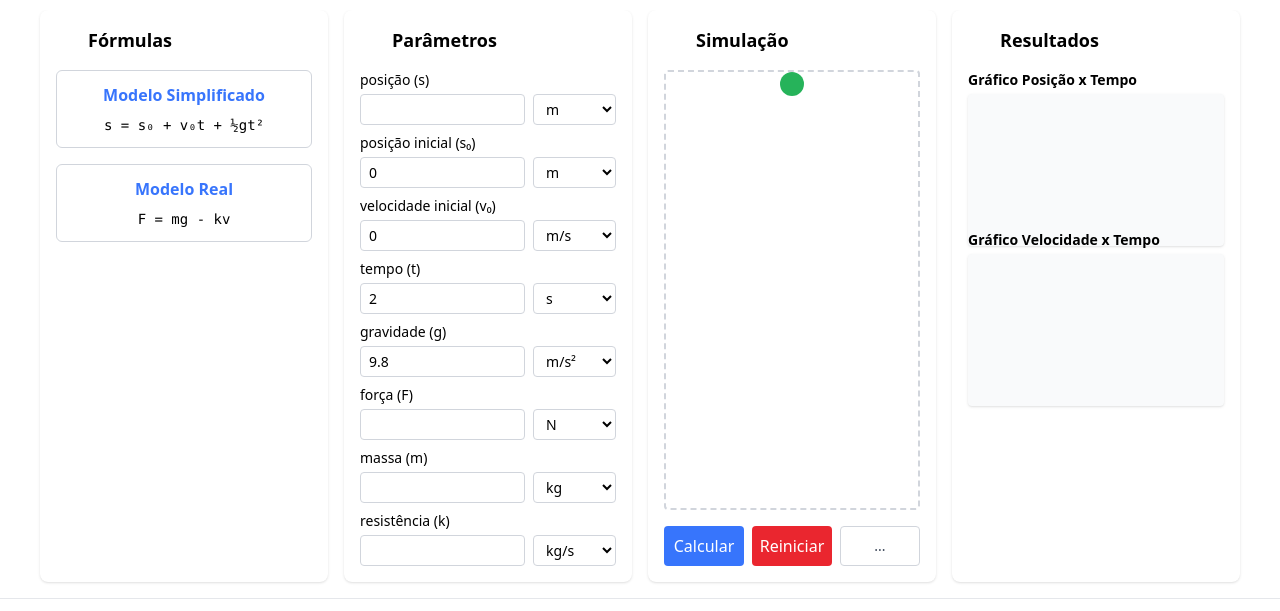
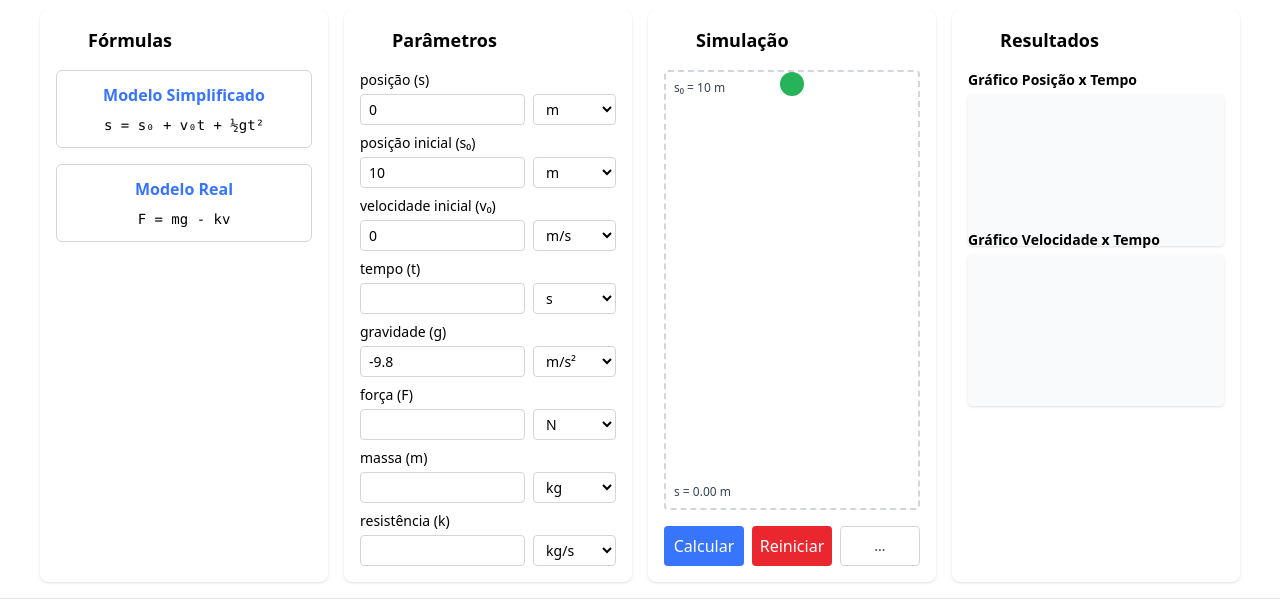
Before and after one commit to WallaceSousa88/GoScience, a SvelteKit app in the folder frontend-svelte/: page /Fisica/01_QuedaLivre in a window 1280 px wide. Shown: the part 194-805 px from the top of the page. Built offline with nearby package versions, Linux system fonts and the light colour scheme; some icons are missing.

Commit message:
upd frontend-svelte

```diff
--- a/frontend-svelte/src/routes/Fisica/01_QuedaLivre/+page.svelte
+++ b/frontend-svelte/src/routes/Fisica/01_QuedaLivre/+page.svelte
@@ -30,15 +30,15 @@
     F: { N: 1, lbf: 4.44822 }
   };
 
-  let s: number | null = null;
+  let s: number | null = 0;
   let sUnit = 'm';
-  let s0: number | null = 0;
+  let s0: number | null = 10;
   let s0Unit = 'm';
   let v0: number | null = 0;
   let v0Unit = 'm/s';
-  let t: number | null = 2;
+  let t: number | null = null;
   let tUnit = 's';
-  let g: number | null = 9.8;
+  let g: number | null = -9.8;
   let gUnit = 'm/s²';
   let m: number | null = null;
   let mUnit = 'kg';
@@ -49,11 +49,13 @@
 
   let resultado = '';
   let variavelCalculada: string | null = null;
+
+  const alturaSimulacaoPx = 128;
   let posicaoY = 0;
+  let sFinalExibido: { valor: number | null, unidade: string } = { valor: s, unidade: sUnit };
+
   let startTime: number | null = null;
   let animationFrame: number | null = null;
-
-  const alturaMaximaPx = 128;
 
   function toSI(value: number | null, unit: string, type: UnidadeTipo): number | null {
     if (value === null) return null;
@@ -71,6 +73,8 @@
   }
 
   function iniciarSimulacao() {
+    if (animationFrame) cancelAnimationFrame(animationFrame);
+
     const sSI = toSI(s, sUnit, 's');
     const s0SI = toSI(s0, s0Unit, 's');
     const v0SI = toSI(v0, v0Unit, 'v');
@@ -79,6 +83,9 @@
     const mSI = toSI(m, mUnit, 'm');
     const kSI = toSI(k, kUnit, 'k');
     const FSI = toSI(F, FUnit, 'F');
+
+    let tempoTotalSI: number | null = null;
+    let sFinalSI: number | null = sSI;
 
     const usandoModeloReal = mSI !== null || kSI !== null || FSI !== null;
 
@@ -94,18 +101,19 @@
     } else {
       if (sSI === null && s0SI !== null && v0SI !== null && tSI !== null && gSI !== null) {
         const sCalc = s0SI + v0SI * tSI + 0.5 * gSI * tSI * tSI;
+        sFinalSI = sCalc;
+        tempoTotalSI = tSI;
         resultado = formatarResultado('Simplificado', 's', fromSI(sCalc, sUnit, 's'), sUnit);
         variavelCalculada = 's';
       } else if (s0SI === null && sSI !== null && v0SI !== null && tSI !== null && gSI !== null) {
         const s0Calc = sSI - v0SI * tSI - 0.5 * gSI * tSI * tSI;
+        tempoTotalSI = tSI;
         resultado = formatarResultado('Simplificado', 's₀', fromSI(s0Calc, s0Unit, 's'), s0Unit);
         variavelCalculada = 's₀';
       } else if (v0SI === null && sSI !== null && s0SI !== null && tSI !== null && gSI !== null) {
-        if (tSI === 0) {
-            resultado = 'Modelo Simplificado: O tempo não pode ser zero.';
-            return;
-        }
+        if (tSI === 0) { resultado = 'O tempo não pode ser zero.'; return; }
         const vCalc = (sSI - s0SI - 0.5 * gSI * tSI * tSI) / tSI;
+        tempoTotalSI = tSI;
         resultado = formatarResultado('Simplificado', 'v₀', fromSI(vCalc, v0Unit, 'v'), v0Unit);
         variavelCalculada = 'v₀';
       } else if (tSI === null && sSI !== null && s0SI !== null && v0SI !== null && gSI !== null) {
@@ -113,19 +121,18 @@
         const b = v0SI;
         const c = s0SI - sSI;
         const delta = b * b - 4 * a * c;
-        if (delta < 0) {
-          resultado = 'Modelo Simplificado: Não há solução real para o tempo.';
-          return;
-        }
-        const tCalc = (-b + Math.sqrt(delta)) / (2 * a);
+        if (delta < 0) { resultado = 'Não há solução real para o tempo.'; return; }
+        const tCalc1 = (-b + Math.sqrt(delta)) / (2 * a);
+        const tCalc2 = (-b - Math.sqrt(delta)) / (2 * a);
+        const tCalc = Math.max(tCalc1, tCalc2);
+        if (tCalc < 0) { resultado = 'O tempo calculado é negativo.'; return; }
+        tempoTotalSI = tCalc;
         resultado = formatarResultado('Simplificado', 't', fromSI(tCalc, tUnit, 't'), tUnit);
         variavelCalculada = 't';
       } else if (gSI === null && sSI !== null && s0SI !== null && v0SI !== null && tSI !== null) {
-        if (tSI === 0) {
-            resultado = 'Modelo Simplificado: O tempo não pode ser zero.';
-            return;
-        }
+        if (tSI * tSI === 0) { resultado = 'O tempo não pode ser zero.'; return; }
         const gCalc = 2 * (sSI - s0SI - v0SI * tSI) / (tSI * tSI);
+        tempoTotalSI = tSI;
         resultado = formatarResultado('Simplificado', 'g', fromSI(gCalc, gUnit, 'g'), gUnit);
         variavelCalculada = 'g';
       } else {
@@ -134,25 +141,35 @@
       }
     }
 
-    const distancia = sSI ?? (s0SI! + v0SI! * tSI! + 0.5 * gSI! * tSI! * tSI!);
-    const escala = alturaMaximaPx / distancia;
-    posicaoY = 0;
+    if (tempoTotalSI === null || s0SI === null || sFinalSI === null) return;
+
+    sFinalExibido = { valor: fromSI(sFinalSI, sUnit, 's'), unidade: sUnit };
+
     startTime = null;
-    if (animationFrame) cancelAnimationFrame(animationFrame);
 
     function animar(timestamp: number) {
       if (!startTime) startTime = timestamp;
       const elapsed = (timestamp - startTime) / 1000;
-      const sAtual = s0SI! + v0SI! * elapsed + 0.5 * gSI! * elapsed * elapsed;
-      let y = sAtual * escala;
 
-      if (y >= alturaMaximaPx) {
-        y = alturaMaximaPx;
-      } else {
-        animationFrame = requestAnimationFrame(animar);
+      if (elapsed >= tempoTotalSI!) {
+        posicaoY = alturaSimulacaoPx;
+        if (animationFrame) cancelAnimationFrame(animationFrame);
+        animationFrame = null;
+        return;
       }
 
-      posicaoY = y;
+      const sAtual = s0SI! + v0SI! * elapsed + 0.5 * gSI! * elapsed * elapsed;
+      const distanciaTotal = s0SI! - sFinalSI!;
+      const distanciaPercorrida = s0SI! - sAtual;
+
+      let fracaoPercorrida = 0;
+      if (distanciaTotal !== 0) {
+        fracaoPercorrida = distanciaPercorrida / distanciaTotal;
+      }
+
+      posicaoY = fracaoPercorrida * alturaSimulacaoPx;
+
+      animationFrame = requestAnimationFrame(animar);
     }
 
     animationFrame = requestAnimationFrame(animar);
@@ -162,8 +179,12 @@
     resultado = '';
     variavelCalculada = null;
     posicaoY = 0;
+    sFinalExibido = { valor: s, unidade: sUnit };
     startTime = null;
-    if (animationFrame) cancelAnimationFrame(animationFrame);
+    if (animationFrame) {
+        cancelAnimationFrame(animationFrame);
+        animationFrame = null;
+    }
   }
 
   function destaque(campo: string) {
@@ -185,34 +206,102 @@
 
   <svelte:fragment slot="parametros">
     <div class="flex-1 overflow-y-auto pr-2 -mr-2 space-y-2">
-      {#each [
-        { label: 'posição (s)', value: s, unit: sUnit, type: 's', options: ['m', 'ft', 'in'], key: 's' },
-        { label: 'posição inicial (s₀)', value: s0, unit: s0Unit, type: 's', options: ['m', 'ft', 'in'], key: 's₀' },
-        { label: 'velocidade inicial (v₀)', value: v0, unit: v0Unit, type: 'v', options: ['m/s', 'ft/s', 'in/s'], key: 'v₀' },
-        { label: 'tempo (t)', value: t, unit: tUnit, type: 't', options: ['s', 'ms'], key: 't' },
-        { label: 'gravidade (g)', value: g, unit: gUnit, type: 'g', options: ['m/s²', 'ft/s²'], key: 'g' },
-        { label: 'força (F)', value: F, unit: FUnit, type: 'F', options: ['N', 'lbf'], key: 'F' },
-        { label: 'massa (m)', value: m, unit: mUnit, type: 'm', options: ['kg', 'lb'], key: 'm' },
-        { label: 'resistência (k)', value: k, unit: kUnit, type: 'k', options: ['kg/s', 'lb/s'], key: 'k' }
-      ] as campo}
       <label class="block text-sm">
-          {campo.label}
+        posição (s)
         <div class="flex gap-2">
-            <input type="number" bind:value={campo.value} class={`mt-1 w-2/3 border border-gray-300 rounded px-2 py-1 ${destaque(campo.key)}`} />
-            <select bind:value={campo.unit} class="mt-1 w-1/3 border border-gray-300 rounded px-2 py-1">
-              {#each campo.options as opt}
-                <option value={opt}>{opt}</option>
-              {/each}
+          <input type="number" bind:value={s} class={`mt-1 w-2/3 border border-gray-300 rounded px-2 py-1 ${destaque('s')}`} />
+          <select bind:value={sUnit} class="mt-1 w-1/3 border border-gray-300 rounded px-2 py-1">
+            <option value="m">m</option>
+            <option value="ft">ft</option>
+            <option value="in">in</option>
           </select>
         </div>
       </label>
-      {/each}
+      <label class="block text-sm">
+        posição inicial (s₀)
+        <div class="flex gap-2">
+          <input type="number" bind:value={s0} class={`mt-1 w-2/3 border border-gray-300 rounded px-2 py-1 ${destaque('s₀')}`} />
+          <select bind:value={s0Unit} class="mt-1 w-1/3 border border-gray-300 rounded px-2 py-1">
+            <option value="m">m</option>
+            <option value="ft">ft</option>
+            <option value="in">in</option>
+          </select>
+        </div>
+      </label>
+      <label class="block text-sm">
+        velocidade inicial (v₀)
+        <div class="flex gap-2">
+          <input type="number" bind:value={v0} class={`mt-1 w-2/3 border border-gray-300 rounded px-2 py-1 ${destaque('v₀')}`} />
+          <select bind:value={v0Unit} class="mt-1 w-1/3 border border-gray-300 rounded px-2 py-1">
+            <option value="m/s">m/s</option>
+            <option value="ft/s">ft/s</option>
+            <option value="in/s">in/s</option>
+          </select>
+        </div>
+      </label>
+      <label class="block text-sm">
+        tempo (t)
+        <div class="flex gap-2">
+          <input type="number" bind:value={t} class={`mt-1 w-2/3 border border-gray-300 rounded px-2 py-1 ${destaque('t')}`} />
+          <select bind:value={tUnit} class="mt-1 w-1/3 border border-gray-300 rounded px-2 py-1">
+            <option value="s">s</option>
+            <option value="ms">ms</option>
+          </select>
+        </div>
+      </label>
+      <label class="block text-sm">
+        gravidade (g)
+        <div class="flex gap-2">
+          <input type="number" bind:value={g} class={`mt-1 w-2/3 border border-gray-300 rounded px-2 py-1 ${destaque('g')}`} />
+          <select bind:value={gUnit} class="mt-1 w-1/3 border border-gray-300 rounded px-2 py-1">
+            <option value="m/s²">m/s²</option>
+            <option value="ft/s²">ft/s²</option>
+          </select>
+        </div>
+      </label>
+       <label class="block text-sm">
+        força (F)
+        <div class="flex gap-2">
+          <input type="number" bind:value={F} class={`mt-1 w-2/3 border border-gray-300 rounded px-2 py-1 ${destaque('F')}`} />
+          <select bind:value={FUnit} class="mt-1 w-1/3 border border-gray-300 rounded px-2 py-1">
+            <option value="N">N</option>
+            <option value="lbf">lbf</option>
+          </select>
+        </div>
+      </label>
+      <label class="block text-sm">
+        massa (m)
+        <div class="flex gap-2">
+          <input type="number" bind:value={m} class={`mt-1 w-2/3 border border-gray-300 rounded px-2 py-1 ${destaque('m')}`} />
+          <select bind:value={mUnit} class="mt-1 w-1/3 border border-gray-300 rounded px-2 py-1">
+            <option value="kg">kg</option>
+            <option value="lb">lb</option>
+          </select>
+        </div>
+      </label>
+      <label class="block text-sm">
+        resistência (k)
+        <div class="flex gap-2">
+          <input type="number" bind:value={k} class={`mt-1 w-2/3 border border-gray-300 rounded px-2 py-1 ${destaque('k')}`} />
+          <select bind:value={kUnit} class="mt-1 w-1/3 border border-gray-300 rounded px-2 py-1">
+            <option value="kg/s">kg/s</option>
+            <option value="lb/s">lb/s</option>
+          </select>
+        </div>
+      </label>
     </div>
   </svelte:fragment>
 
   <svelte:fragment slot="simulacao">
     <div class="flex flex-col flex-1 mt-4">
-      <div class="border-2 border-dashed border-gray-300 rounded relative overflow-hidden flex-1">
+      <div class="border-2 border-dashed border-gray-300 rounded relative overflow-hidden flex-1" style="height: {alturaSimulacaoPx}px;">
+
+        <div class="absolute left-2 top-2 text-xs text-gray-700">s₀ = {s0 ?? '?'} {s0Unit}</div>
+
+        <div class="absolute left-2 bottom-2 text-xs text-gray-700">
+          s = {sFinalExibido.valor !== null ? sFinalExibido.valor.toFixed(2) : '?'} {sFinalExibido.unidade}
+        </div>
+
         <div
           class="w-6 h-6 bg-green-600/85 rounded-full absolute left-1/2 transform -translate-x-1/2"
           style="top: {posicaoY}px;"
```
Lines whose indentation alone changed are shown as unchanged.
